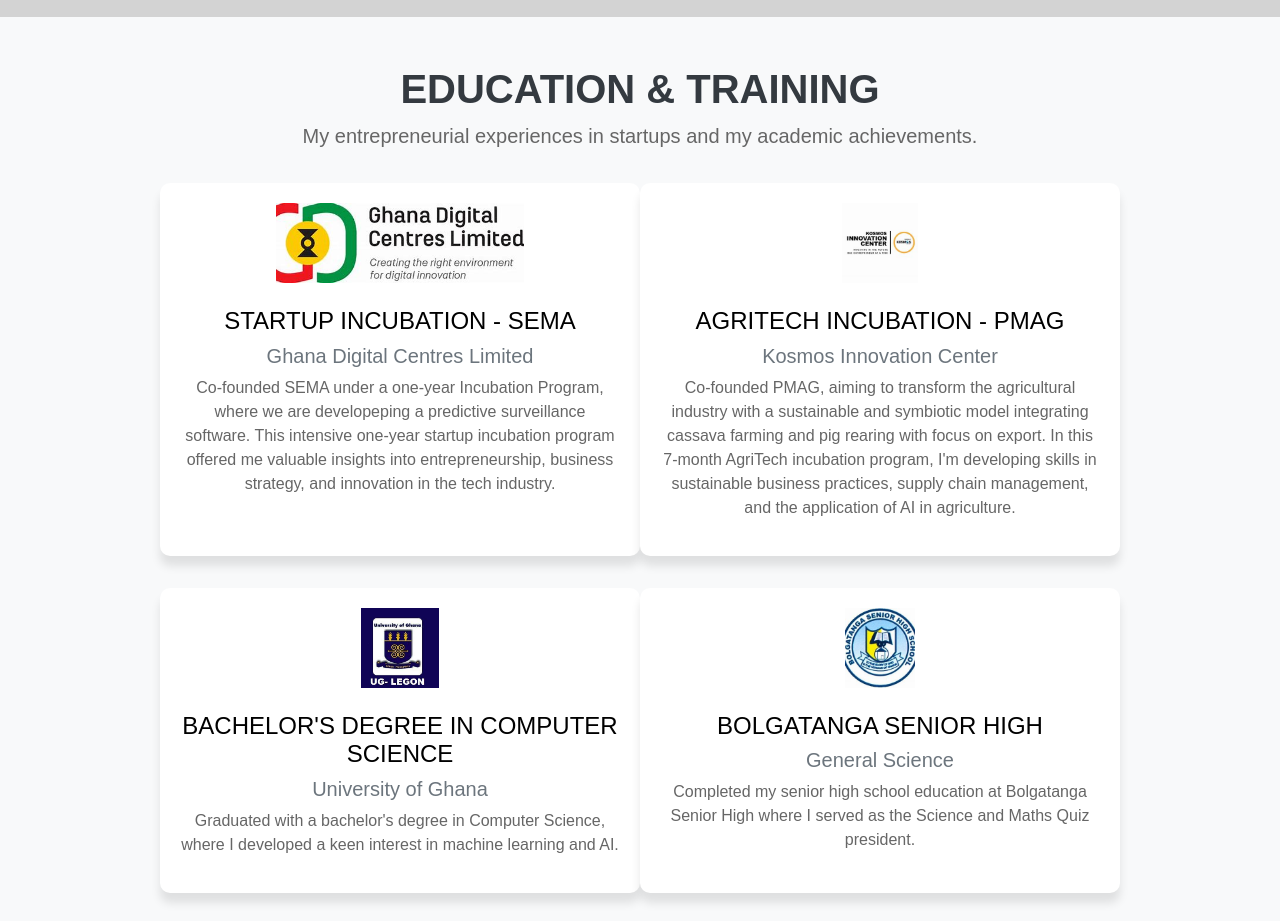
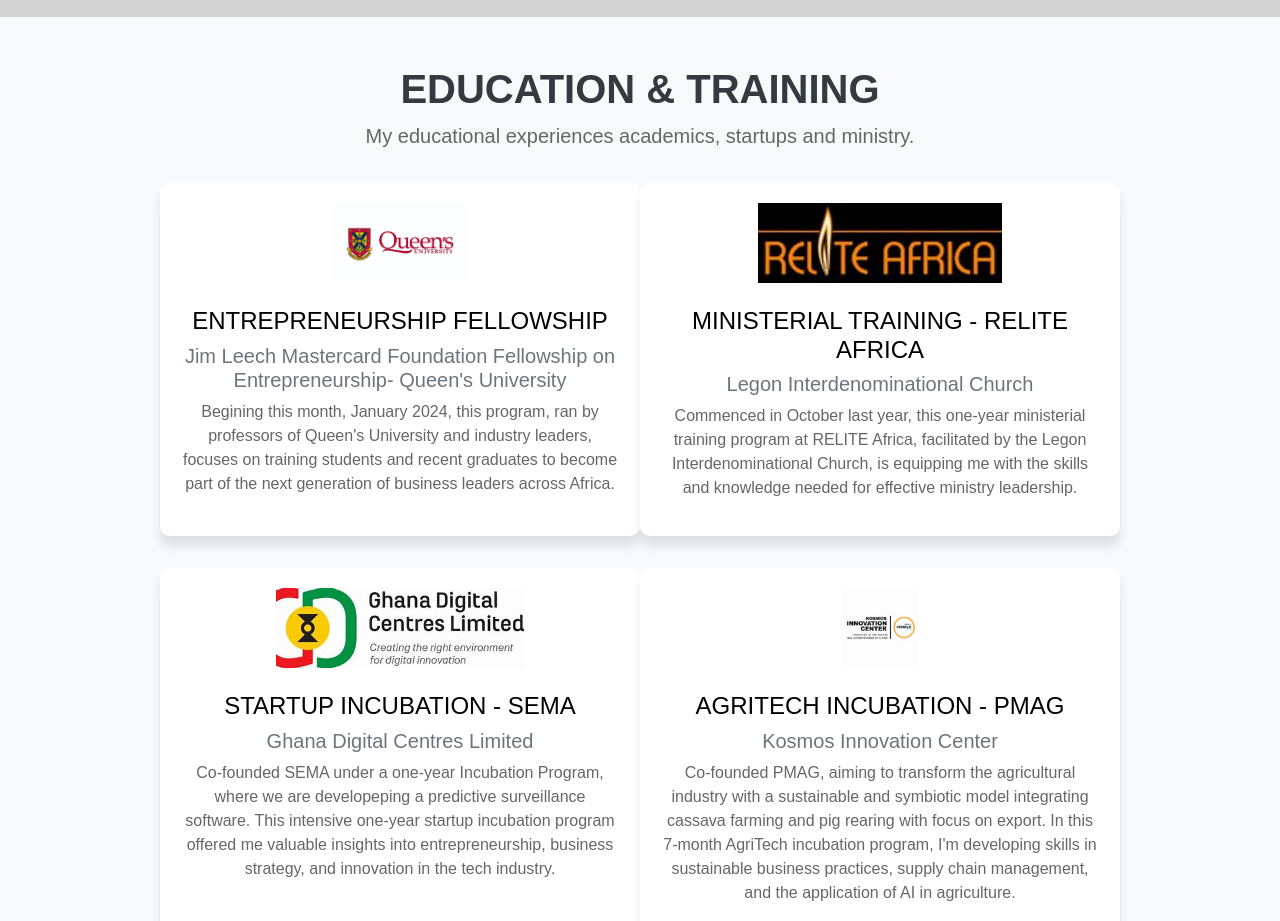
Before and after one commit to PatrickAttankurugu/PatrickAttankurugu.github.io, a website: page index.html in a window 1280 px wide. Shown: the part 3360-4281 px from the top of the page. Drawn offline with nearby package versions, Linux system fonts and the light colour scheme.

Commit message:
added recent education

```diff
--- a/index.html
+++ b/index.html
@@ -247,8 +247,27 @@
 <section id="education" class="py-5 bg-light">
     <div class="container text-center">
         <h2 class="display-4">Education & Training</h2>
-        <p class="lead">My entrepreneurial experiences in startups and my academic achievements.</p>
+        <p class="lead">My educational experiences academics, startups and ministry.</p>
         <div class="row">
+
+
+
+
+
+            <!-- Jim Leech Mastercard Foundation Fellowship -->
+            <div class="col-lg-6 my-3">
+                <img src="images/Queen's university.png" alt="Jim Leech Fellowship logo" class="img-fluid mb-4" style="height: 80px;">
+                <h3 class="h4 mb-2">Entrepreneurship Fellowship</h3>
+                <h4 class="h5 mb-2 text-muted">Jim Leech Mastercard Foundation Fellowship on Entrepreneurship- Queen's University</h4>
+                <p>Begining this month, January 2024, this program, ran by professors of Queen's University and industry leaders, focuses on training students and recent graduates to become part of the next generation of business leaders across Africa.</p>
+            </div>
+             <!-- RELITE Africa Program -->
+             <div class="col-lg-6 my-3">
+                <img src="images/Relite Africa.jpg" alt="RELITE Africa logo" class="img-fluid mb-4" style="height: 80px;">
+                <h3 class="h4 mb-2">Ministerial Training - RELITE Africa</h3>
+                <h4 class="h5 mb-2 text-muted">Legon Interdenominational Church</h4>
+                <p>Commenced in October last year, this one-year ministerial training program at RELITE Africa, facilitated by the Legon Interdenominational Church, is equipping me with the skills and knowledge needed for effective ministry leadership.</p>
+            </div>
 
             <!-- Startup Incubation Program 1 -->
             <div class="col-lg-6 my-3">
```
Also changed, not shown: images/Queen's university.png (added), images/Queen's.jpeg (added), images/Relite Africa.jpg (added).
